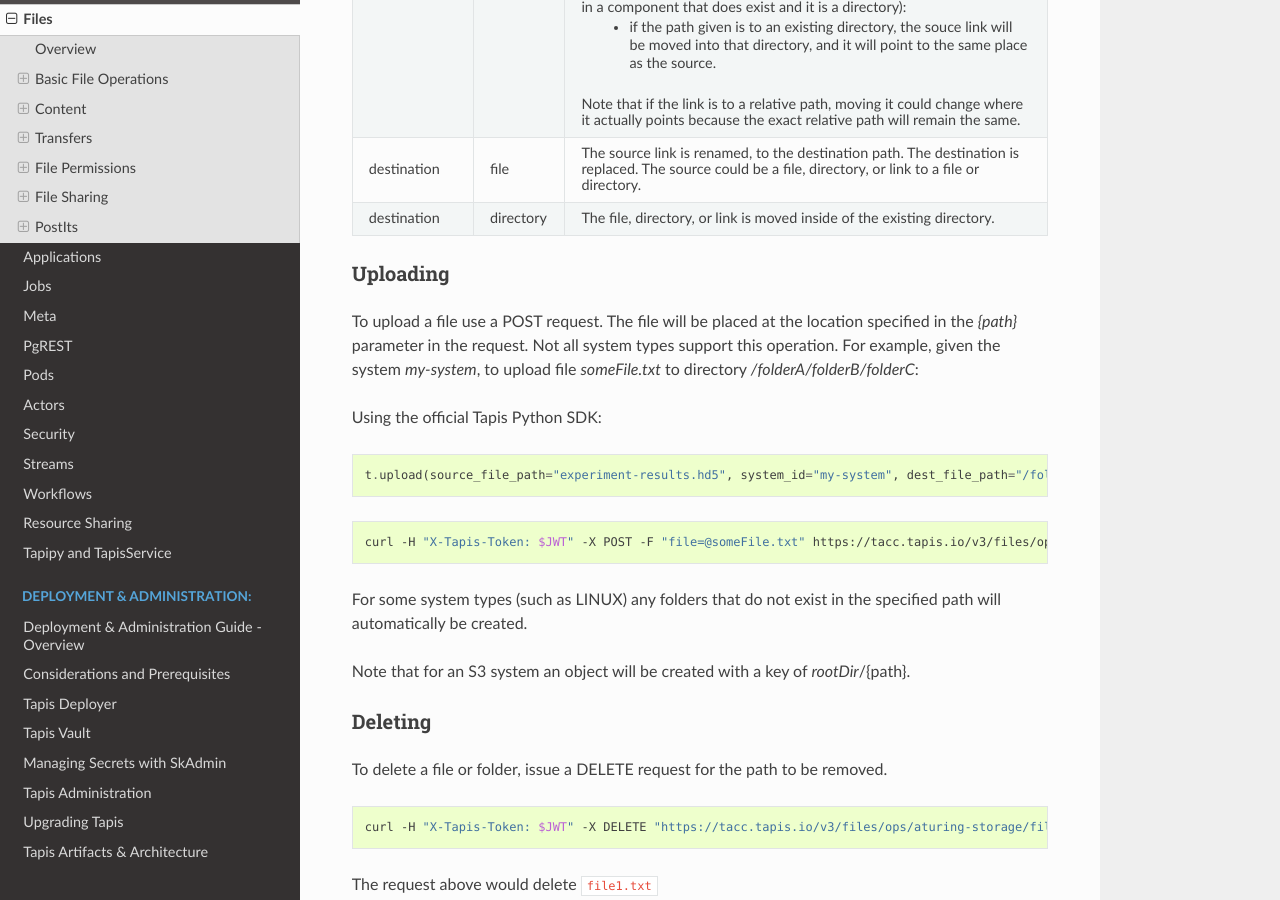
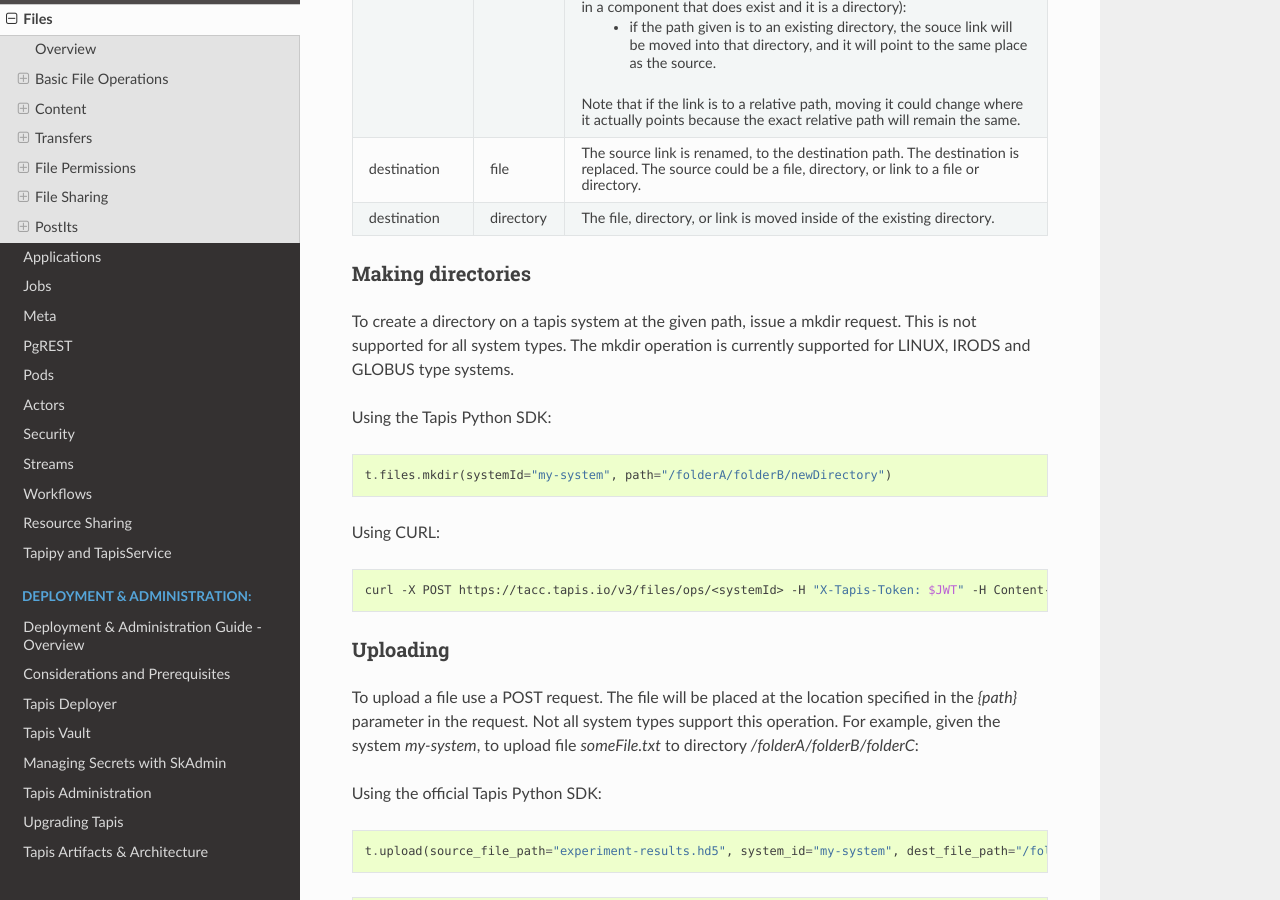
Before and after one commit to tapis-project/documentation, a Sphinx documentation site: the page built from source/technical/files.rst, in a window 1280 px wide and 900 px high, scrolled down 4905 px. Built offline with Sphinx 7.4.7 and the Read the Docs theme 2.0.0, drawn with Linux system fonts in a browser that asks for light colours.

Commit message:
Documenting mkdir and cleaning up a couple of errors/warnings in the files.rst doc

```diff
--- a/source/technical/files.rst
+++ b/source/technical/files.rst
@@ -122,7 +122,7 @@
   For S3 keys are typically created and manipulated using URLs and do not have a leading ``/``.
 
 Handling of symbolic links on Linux systems
-^^^^^^^^^^^^^^^^^^^^^^^
+^^^^^^^^^^^^^^^^^^^^^^^^^^^^^^^^^^^^^^^^^^^
 If listing contains a symbolic link, it will show type of symbolic link:
 
 .. code-block:: json
@@ -178,23 +178,31 @@
 +===============+===========+===========================================================================================================================+
 | source        | file      | If the destination path is to a file (this means that the path ends in a component that does exist, and it's a file or a  |
 |               |           | component that does not exist):                                                                                           |
+|               |           |                                                                                                                           |
 |               |           |  -  a new symbolic link is created that points to the same place as the source.                                           |
 |               |           |  - if the destination path includes directories that do not exist, they will be created.                                  |
+|               |           |                                                                                                                           |
 |               |           | If the destination path is to a directory (this means that the path ends in a component that does exist and it is a       |
 |               |           | directory):                                                                                                               |
+|               |           |                                                                                                                           |
 |               |           |  - If the path given is to an existing directory,  a new link with the same name will be created in that directory, and   |
 |               |           |    it will point to the same place as the source.                                                                         |
+|               |           |                                                                                                                           |
 |               |           | Note that if the link is to a relative path, moving it could change where it actually points because the exact relative   |
 |               |           | path will remain the same.                                                                                                |
 +---------------+-----------+---------------------------------------------------------------------------------------------------------------------------+
 | source        | directory | If the destination path is to a file (this means that the path ends in a component that does exist, and it's a file or a  |
 |               |           | component that does not exist):                                                                                           |
+|               |           |                                                                                                                           |
 |               |           |  - a new symbolic link is created that points to the same place as the source.                                            |
 |               |           |  - if the destination path includes directories that do not exist, they will be created.                                  |
+|               |           |                                                                                                                           |
 |               |           | If the destination path is to a directory (this means that the path ends in a component that does exist and it is a       |
 |               |           | directory):                                                                                                               |
+|               |           |                                                                                                                           |
 |               |           |  - If the path given is to an existing directory,  a new link with the same name will be created in that directory, and   |
 |               |           |    it will point to the same place as the source.                                                                         |
+|               |           |                                                                                                                           |
 |               |           | Note that if the link is to a relative path, moving it could change where it actually points because the exact relative   |
 |               |           | path will remain the same.                                                                                                |
 +---------------+-----------+---------------------------------------------------------------------------------------------------------------------------+
@@ -211,12 +219,16 @@
 +===============+===========+===========================================================================================================================+
 | source        | file      | If the destination path is to a file (this means that the path ends in a component that does exist, and it's a file or a  |
 |               |           | component that does not exist):                                                                                           |
+|               |           |                                                                                                                           |
 |               |           |  - the symbolic link is renamed.                                                                                          |
 |               |           |  - if the destination path includes directories that do not exist, they will be created, and the new link will be placed  |
 |               |           |    there.                                                                                                                 |
+|               |           |                                                                                                                           |
 |               |           | If the destination path is to a directory (this means that the path ends in a component that does exist and it is a       |
 |               |           | directory):                                                                                                               |
+|               |           |                                                                                                                           |
 |               |           |  - If the path given is to an existing directory,  the link is moved to that directory.                                   |
+|               |           |                                                                                                                           |
 |               |           | Note that if the link is to a relative path, moving it could change where it actually points because the exact relative   |
 |               |           | path will remain the same.                                                                                                |
 +---------------+-----------+---------------------------------------------------------------------------------------------------------------------------+
@@ -224,12 +236,16 @@
 +---------------+-----------+---------------------------------------------------------------------------------------------------------------------------+
 |               |           | If the destination path is to a file (this means that the path ends in a component that does exist, and it's a file or a  |
 |               |           | component that does not exist):                                                                                           |
+|               |           |                                                                                                                           |
 |               |           |  - the symbolic link is renamed.                                                                                          |
 |               |           |  - if the destination path includes directories that do not exist, they will be created.                                  |
+|               |           |                                                                                                                           |
 |               |           | If the destination path is to a directory (this means that the path ends in a component that does exist and it is a       |
 |               |           | directory):                                                                                                               |
+|               |           |                                                                                                                           |
 |               |           |  - if the path given is to an existing directory,  the souce link will be moved into that directory, and it will point to |
 |               |           |    the same place as the source.                                                                                          |
+|               |           |                                                                                                                           |
 |               |           | Note that if the link is to a relative path, moving it could change where it actually points because the exact relative   |
 |               |           | path will remain the same.                                                                                                |
 +---------------+-----------+---------------------------------------------------------------------------------------------------------------------------+
@@ -238,6 +254,23 @@
 +---------------+-----------+---------------------------------------------------------------------------------------------------------------------------+
 | destination   | directory |  The file, directory, or link is moved inside of the existing directory.                                                  |
 +---------------+-----------+---------------------------------------------------------------------------------------------------------------------------+
+
+Making directories
+~~~~~~~~~~~~~~~~~~
+To create a directory on a tapis system at the given path, issue a mkdir request. This is not supported for all system types.
+The mkdir operation is currently supported for LINUX, IRODS and GLOBUS type systems.
+
+Using the Tapis Python SDK:
+
+.. code-block:: python
+
+    t.files.mkdir(systemId="my-system", path="/folderA/folderB/newDirectory")
+
+Using CURL:
+
+.. code-block:: shell
+
+    curl -X POST https://tacc.tapis.io/v3/files/ops/<systemId> -H "X-Tapis-Token: $JWT" -H Content-Type:application/json -d '{"path":"<directory_path"}'
 
 Uploading
 ~~~~~~~~~
@@ -558,7 +591,7 @@
   }
 
 Handling of symbolic links on Linux Systems
-~~~~~~~~~~~~~~~~~~~
+~~~~~~~~~~~~~~~~~~~~~~~~~~~~~~~~~~~~~~~~~~~
 Transfer will always "follow links".  If the source of the transfer is a symbolic link to a file or directory, it transfer the file or
 directory that is pointed to.  If it doesn't exist, it will be an error (i.e. the link points to something that doesn't exist).  In
 the case of a directory transfer where one of the entries in the directory encountered is a symbolic link it will be resolved in
@@ -928,6 +961,7 @@
 .. code-block:: shell
 
     curl "https://tacc.tapis.io/v3/files/postits?listType=ALL&select=id,redeemUrl,expiration" -H "X-Tapis-Token: $JWT"
+
 Using python
 
 .. code-block:: python
@@ -966,8 +1000,8 @@
 is sent as part of the url, and a body containing allowedUses and/or validSeconds can be specified.
 
 .. note::
-The validSeconds parameter will add to the date and time as of the update request to compute the new
-expiration.  It does **not** extend the current expiration by that many seconds.
+  The validSeconds parameter will add to the date and time as of the update request to compute the new
+  expiration.  It does **not** extend the current expiration by that many seconds.
 
 If you need to update the url, you will need to delete or expire this PostIt and create
 a new one.
```
